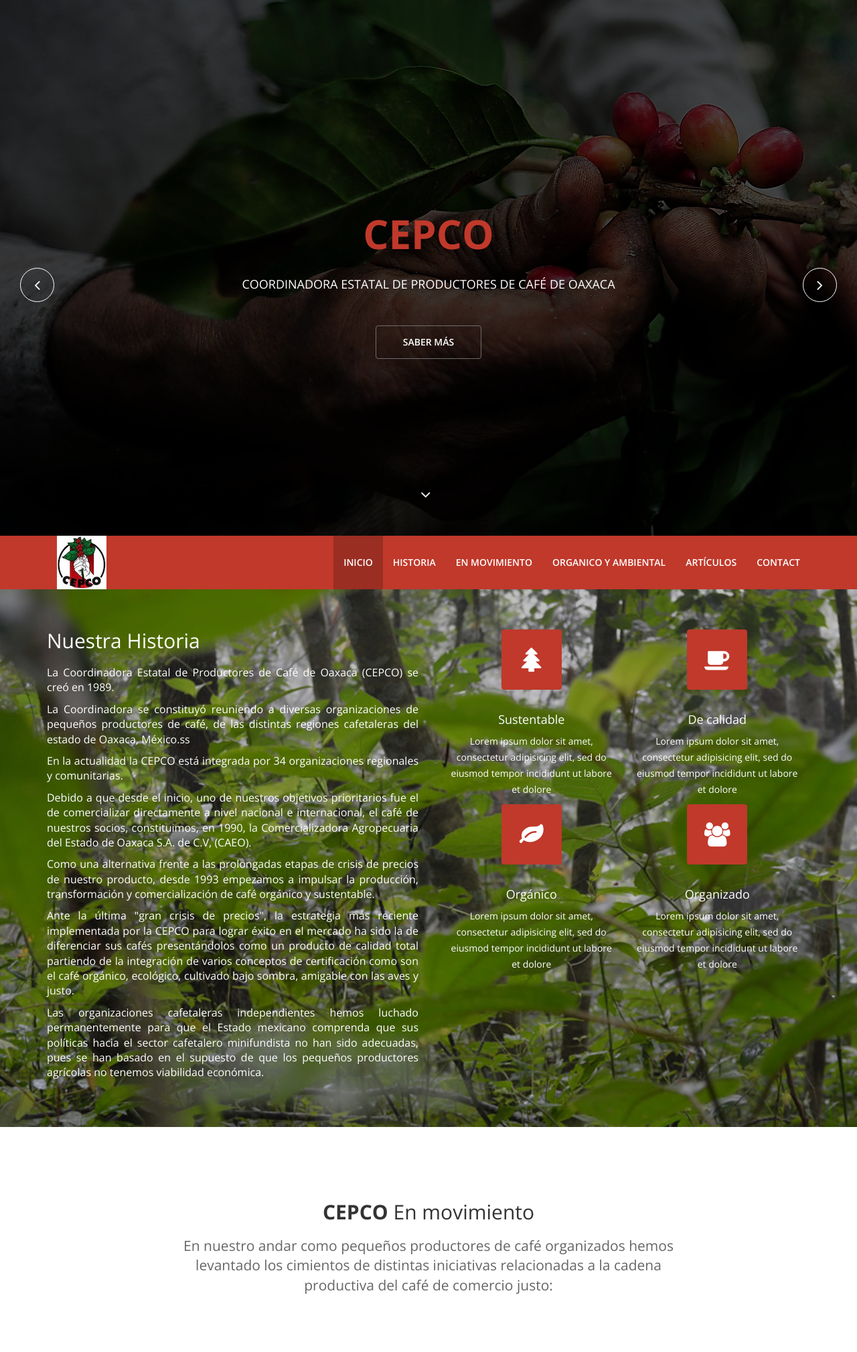
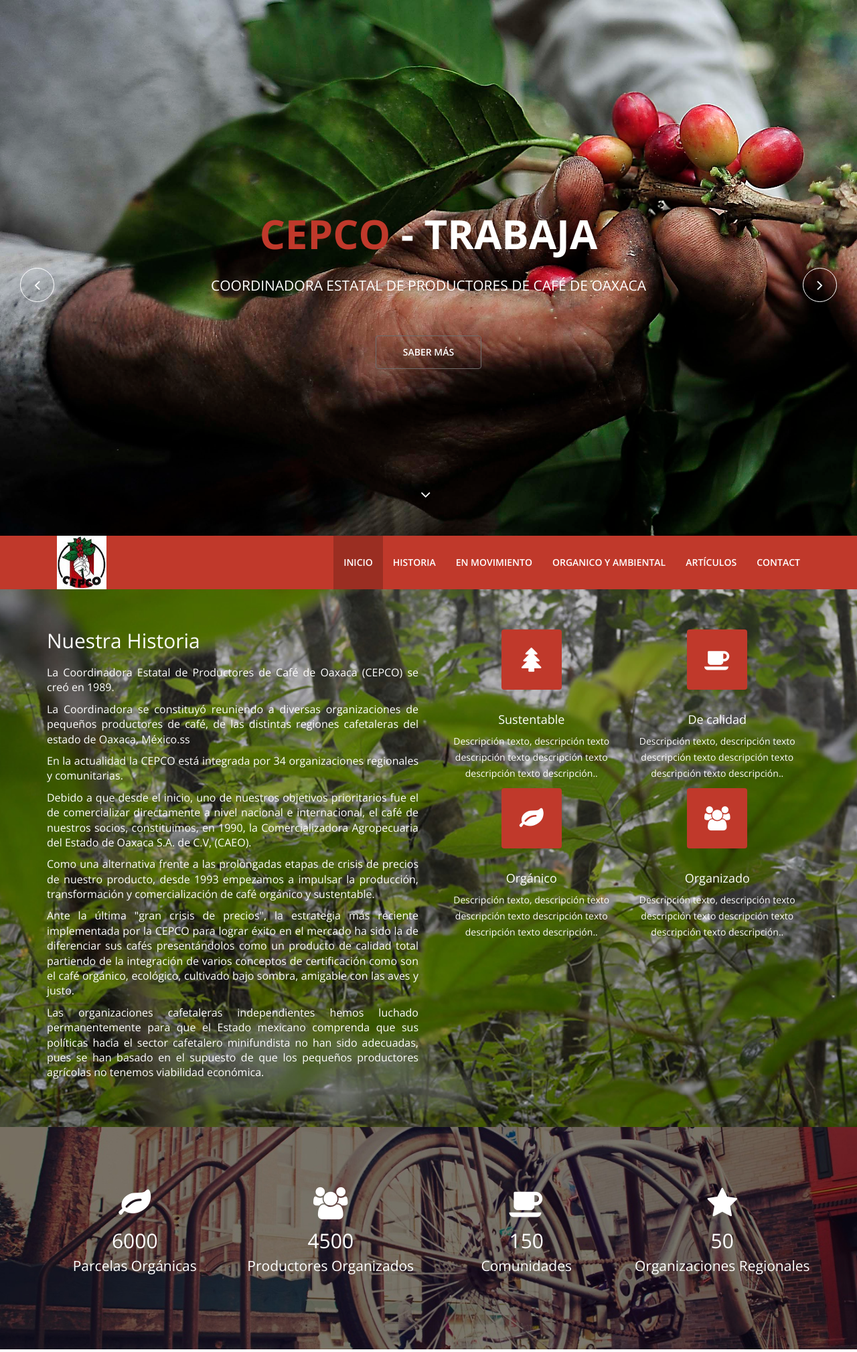
Before and after one commit to Dzulmidnight/cepco, a PHP site: page / in a window 1280 px wide. Shown: the top 2019 px of the page at 67% size. Run offline with PHP 8.4, Linux system fonts and the light colour scheme; some libraries are stand-ins or nearby versions.

Commit message:
actualización index

```diff
--- a/css/main.css
+++ b/css/main.css
@@ -177,7 +177,7 @@
   bottom: 0;
   left: 0;
   right: 0;
-  background: rgba(0,0,0,.7);
+  background: rgba(0,0,1,0);
 }
 
 .carousel-fade .carousel-inner .active {
--- /dev/null
+++ b/datos.php
@@ -0,0 +1,26 @@
+  <section id="features" class="parallax">
+    <div class="container">
+      <div class="row count">
+        <div class="col-sm-3 col-xs-6 wow fadeInLeft" data-wow-duration="1000ms" data-wow-delay="300ms">
+          <i class="fa fa-leaf"></i>
+          <h3 class="timer">6000</h3>
+          <p class="lead">Parcelas Orgánicas</p>
+        </div>
+        <div class="col-sm-3 col-xs-6 wow fadeInLeft" data-wow-duration="1000ms" data-wow-delay="500ms">
+          <i class="fa fa-users"></i>
+          <h3 class="timer">4500</h3>
+          <p class="lead">Productores Organizados</p>
+        </div>
+        <div class="col-sm-3 col-xs-6 wow fadeInLeft" data-wow-duration="1000ms" data-wow-delay="700ms">
+          <i class="fa fa-coffee"></i>
+          <h3 class="timer">150</h3>
+          <p class="lead">Comunidades</p>
+        </div>
+        <div class="col-sm-3 col-xs-6 wow fadeInLeft" data-wow-duration="1000ms" data-wow-delay="900ms">
+          <i class="fa fa-star"></i>
+          <h3>50</h3>
+          <p class="lead">Organizaciones Regionales</p>
+        </div>
+      </div>
+    </div>
+  </section><!--/#features-->
--- a/section0.php
+++ b/section0.php
@@ -2,37 +2,37 @@
       <div class="carousel-inner">
         <div class="item active" style="background-image: url(images/slider/1.jpg)">
           <div class="caption">
-            <h1 class="animated fadeInLeftBig"><span>CEPCO</span></h1>
-            <p class="animated fadeInRightBig">Coordinadora Estatal de Productores de Café de Oaxaca</p>
+            <h1 class="animated fadeInLeftBig"><span>CEPCO</span> - TRABAJA</h1>
+            <p class="animated fadeInRightBig lead">Coordinadora Estatal de Productores de Café de Oaxaca</p>
             <a data-scroll class="btn btn-start animated fadeInUpBig" href="#about-us">Saber Más</a>
           </div>
         </div>
         <div class="item" style="background-image: url(images/slider/2.jpg)">
           <div class="caption">
-            <h1 class="animated fadeInLeftBig"><span>CEPCO</span></h1>
-            <p class="animated fadeInRightBig">Bootstrap - Responsive Design - Retina Ready - Parallax</p>
-            <a data-scroll class="btn btn-start animated fadeInUpBig" href="#about-us">Start now</a>
+            <h1 class="animated fadeInLeftBig"><span>CEPCO</span> - INCLUYE</h1>
+            <p class="animated fadeInRightBig lead">Coordinadora Estatal de Productores de Café de Oaxaca</p>
+            <a data-scroll class="btn btn-start animated fadeInUpBig" href="#about-us">Saber Más</a>
           </div>
         </div>
         <div class="item" style="background-image: url(images/slider/3.jpg)">
           <div class="caption">
-            <h1 class="animated fadeInLeftBig">We are <span>CEPCO</span></h1>
-            <p class="animated fadeInRightBig">Bootstrap - Responsive Design - Retina Ready - Parallax</p>
-            <a data-scroll class="btn btn-start animated fadeInUpBig" href="#about-us">Start now</a>
+            <h1 class="animated fadeInLeftBig"><span>CEPCO</span> - CREE</h1>
+            <p class="animated fadeInRightBig lead">Coordinadora Estatal de Productores de Café de Oaxaca</p>
+            <a data-scroll class="btn btn-start animated fadeInUpBig" href="#about-us">Saber Más</a>
           </div>
         </div>
         <div class="item" style="background-image: url(images/slider/4.jpg)">
           <div class="caption">
-            <h1 class="animated fadeInLeftBig">We are <span>Coffee Producers</span></h1>
-            <p class="animated fadeInRightBig">Bootstrap - Responsive Design - Retina Ready - Parallax</p>
-            <a data-scroll class="btn btn-start animated fadeInUpBig" href="#about-us">Start now</a>
+            <h1 class="animated fadeInLeftBig"><span>CEPCO</span> - PRODUCE</h1>
+            <p class="animated fadeInRightBig lead">Coordinadora Estatal de Productores de Café de Oaxaca</p>
+            <a data-scroll class="btn btn-start animated fadeInUpBig" href="#about-us">Saber Más</a>
           </div>
         </div>
         <div class="item" style="background-image: url(images/slider/5.jpg)">
           <div class="caption">
-            <h1 class="animated fadeInLeftBig">We are <span>Creative</span></h1>
-            <p class="animated fadeInRightBig">Bootstrap - Responsive Design - Retina Ready - Parallax</p>
-            <a data-scroll class="btn btn-start animated fadeInUpBig" href="#about-us">Start now</a>
+            <h1 class="animated fadeInLeftBig"><span>CEPCO</span> - CONSERVA</h1>
+            <p class="animated fadeInRightBig lead">Coordinadora Estatal de Productores de Café de Oaxaca</p>
+            <a data-scroll class="btn btn-start animated fadeInUpBig" href="#about-us">Saber Más</a>
           </div>
         </div>
 
--- a/servicios.php
+++ b/servicios.php
@@ -5,7 +5,7 @@
     </div>
     <div class="service-info">
       <h3>Sustentable</h3>
-      <p>Lorem ipsum dolor sit amet, consectetur adipisicing elit, sed do eiusmod tempor incididunt ut labore et dolore</p>
+      <p>Descripción texto, descripción texto descripción texto descripción texto descripción texto descripción..</p>
     </div>
   </div>
 
@@ -15,7 +15,7 @@
     </div>
     <div class="service-info">
       <h3>De calidad</h3>
-      <p>Lorem ipsum dolor sit amet, consectetur adipisicing elit, sed do eiusmod tempor incididunt ut labore et dolore</p>
+      <p>Descripción texto, descripción texto descripción texto descripción texto descripción texto descripción..</p>
     </div>
   </div>
 
@@ -25,7 +25,7 @@
     </div>
     <div class="service-info">
       <h3>Orgánico</h3>
-      <p>Lorem ipsum dolor sit amet, consectetur adipisicing elit, sed do eiusmod tempor incididunt ut labore et dolore</p>
+      <p>Descripción texto, descripción texto descripción texto descripción texto descripción texto descripción..</p>
     </div>
   </div>
 
@@ -35,6 +35,6 @@
     </div>
     <div class="service-info">
       <h3>Organizado</h3>
-      <p>Lorem ipsum dolor sit amet, consectetur adipisicing elit, sed do eiusmod tempor incididunt ut labore et dolore</p>
+      <p>Descripción texto, descripción texto descripción texto descripción texto descripción texto descripción..</p>
     </div>
   </div>
```
Also changed, not shown: index.php (+2 -26 lines), images/empresa/2.jpg, images/empresa/3.jpg, images/empresa/4.jpg, 7 other files.
